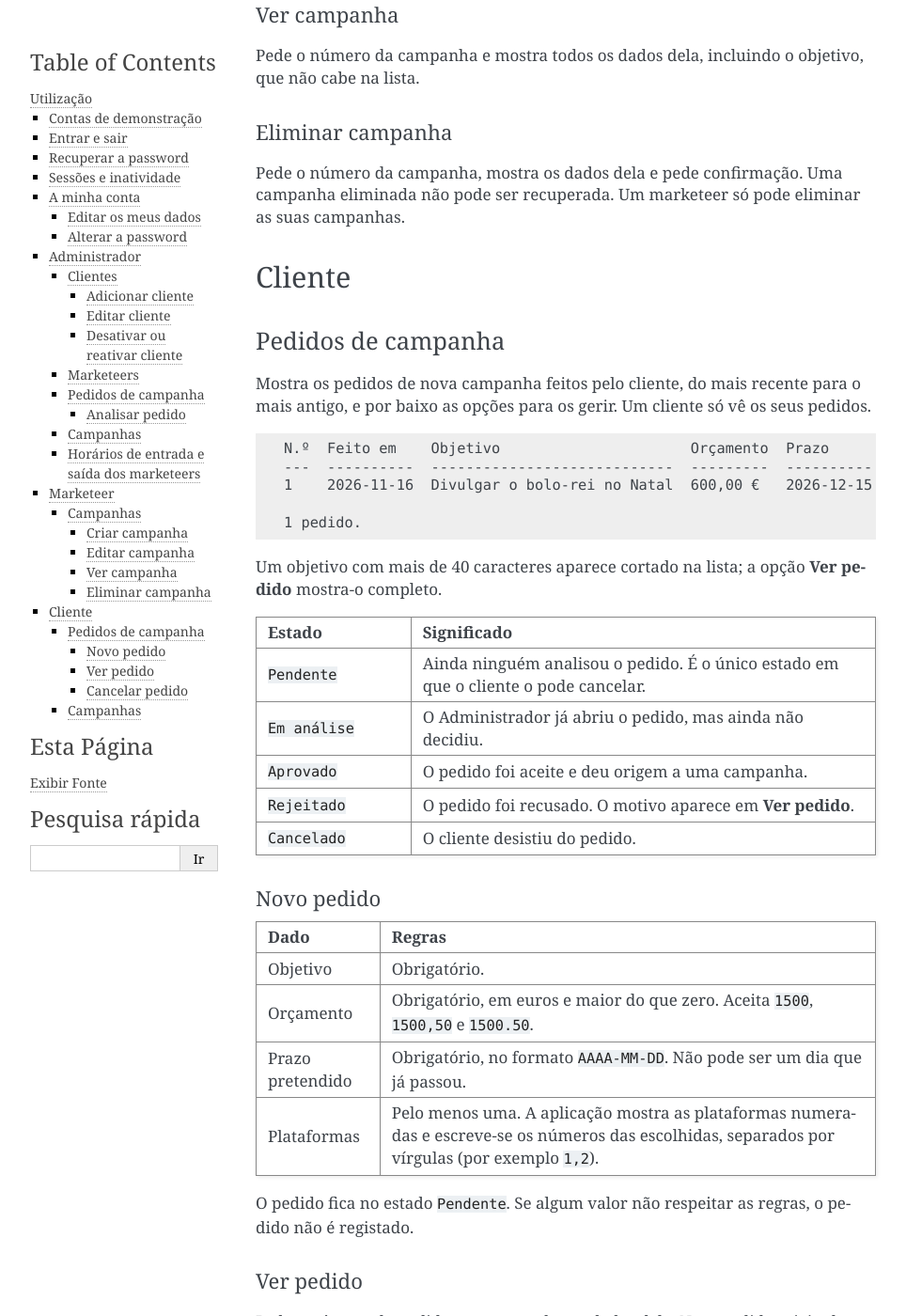
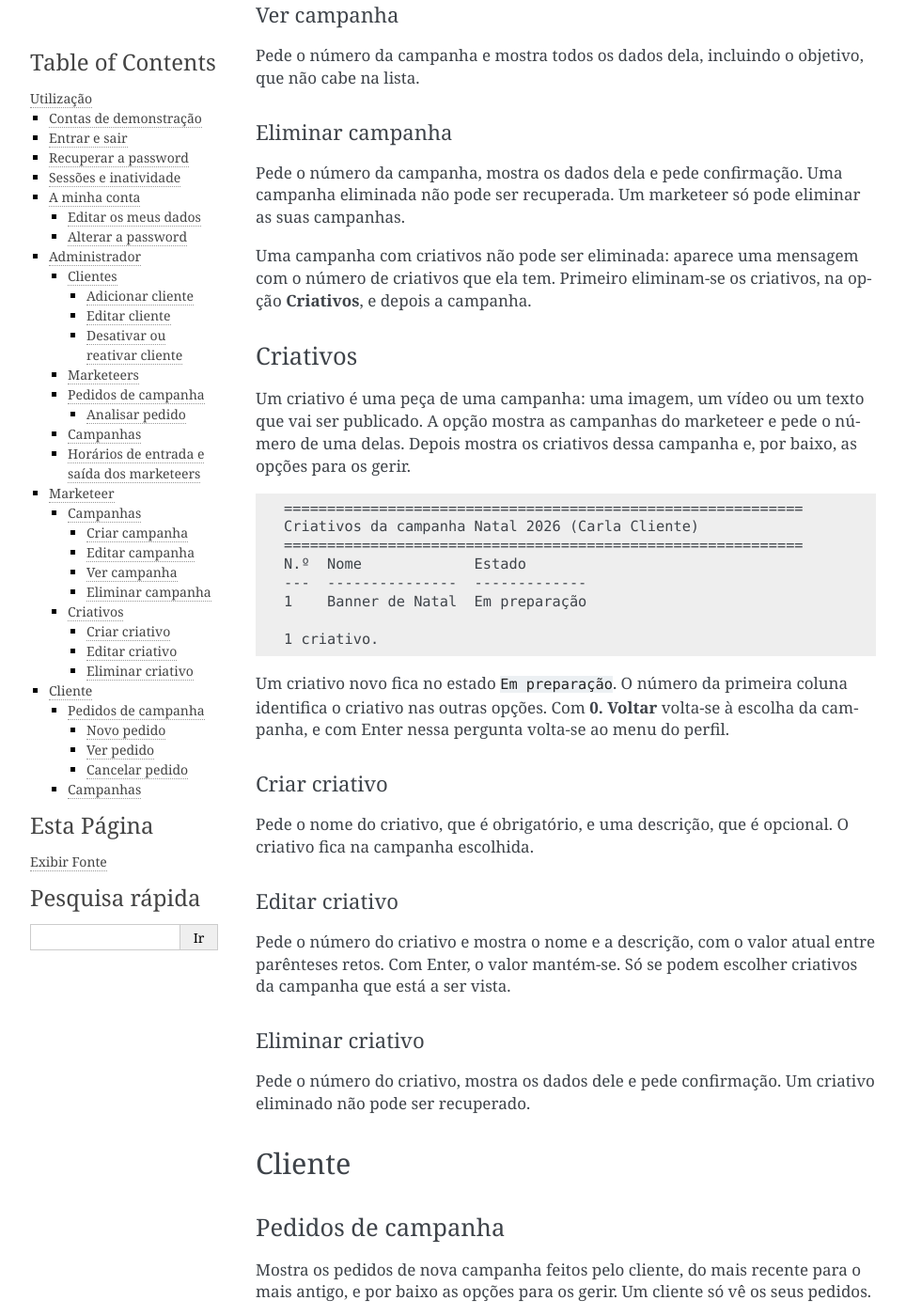
Before and after one commit to Blive77/ADC-TrabGrupo, a Sphinx documentation site: the page built from docs/utilizacao.rst, in a window 1280 px wide and 1400 px high, scrolled down 7946 px. Shown: the whole window at 94% size, without its empty margins (148-1112 px from the left). Built offline with Sphinx 7.4.7, drawn with Linux system fonts in a browser that asks for light colours.

Commit message:
docs: documentar os criativos do marketeer

```diff
--- a/docs/utilizacao.rst
+++ b/docs/utilizacao.rst
@@ -426,6 +426,52 @@ Pede o número da campanha, mostra os dados dela e pede confirmação. Uma
 campanha eliminada não pode ser recuperada. Um marketeer só pode eliminar as
 suas campanhas.
 
+Uma campanha com criativos não pode ser eliminada: aparece uma mensagem com
+o número de criativos que ela tem. Primeiro eliminam-se os criativos, na
+opção **Criativos**, e depois a campanha.
+
+Criativos
+~~~~~~~~~
+
+Um criativo é uma peça de uma campanha: uma imagem, um vídeo ou um texto que
+vai ser publicado. A opção mostra as campanhas do marketeer e pede o número
+de uma delas. Depois mostra os criativos dessa campanha e, por baixo, as
+opções para os gerir.
+
+.. code-block:: text
+
+   ============================================================
+   Criativos da campanha Natal 2026 (Carla Cliente)
+   ============================================================
+   N.º  Nome             Estado
+   ---  ---------------  -------------
+   1    Banner de Natal  Em preparação
+
+   1 criativo.
+
+Um criativo novo fica no estado ``Em preparação``. O número da primeira
+coluna identifica o criativo nas outras opções. Com **0. Voltar** volta-se à
+escolha da campanha, e com Enter nessa pergunta volta-se ao menu do perfil.
+
+Criar criativo
+^^^^^^^^^^^^^^
+
+Pede o nome do criativo, que é obrigatório, e uma descrição, que é opcional.
+O criativo fica na campanha escolhida.
+
+Editar criativo
+^^^^^^^^^^^^^^^
+
+Pede o número do criativo e mostra o nome e a descrição, com o valor atual
+entre parênteses retos. Com Enter, o valor mantém-se. Só se podem escolher
+criativos da campanha que está a ser vista.
+
+Eliminar criativo
+^^^^^^^^^^^^^^^^^
+
+Pede o número do criativo, mostra os dados dele e pede confirmação. Um
+criativo eliminado não pode ser recuperado.
+
 Cliente
 -------
 
```
Also changed, not shown: docs/arquitetura.rst (+15 -1 lines), docs/referencia.rst (+15 -0 lines).
